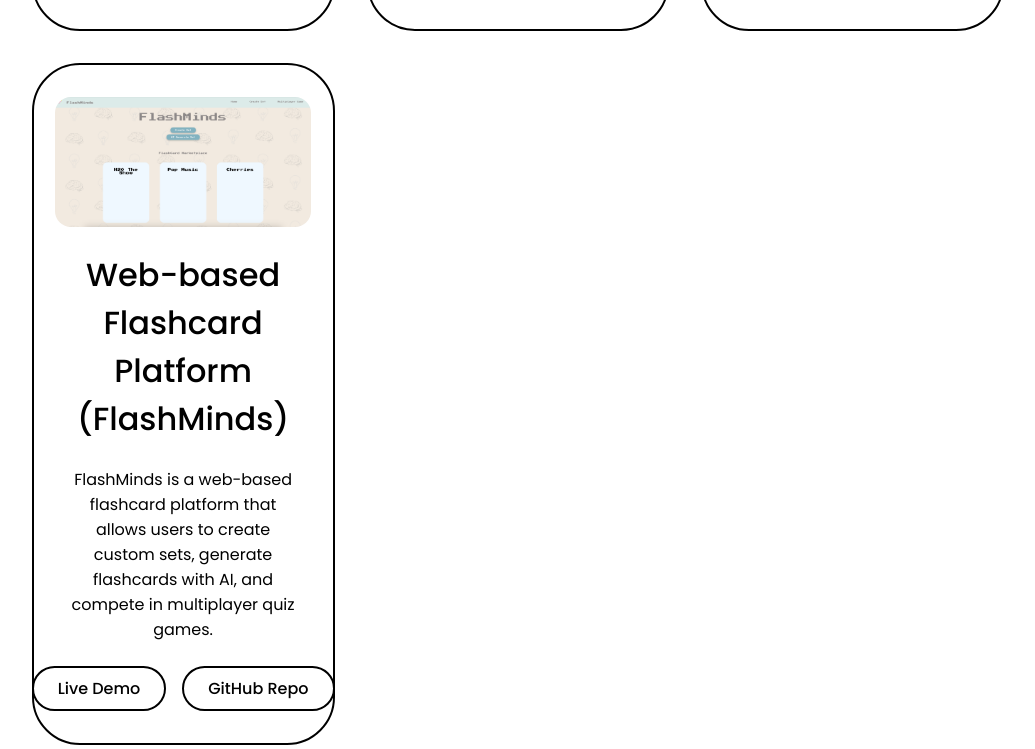
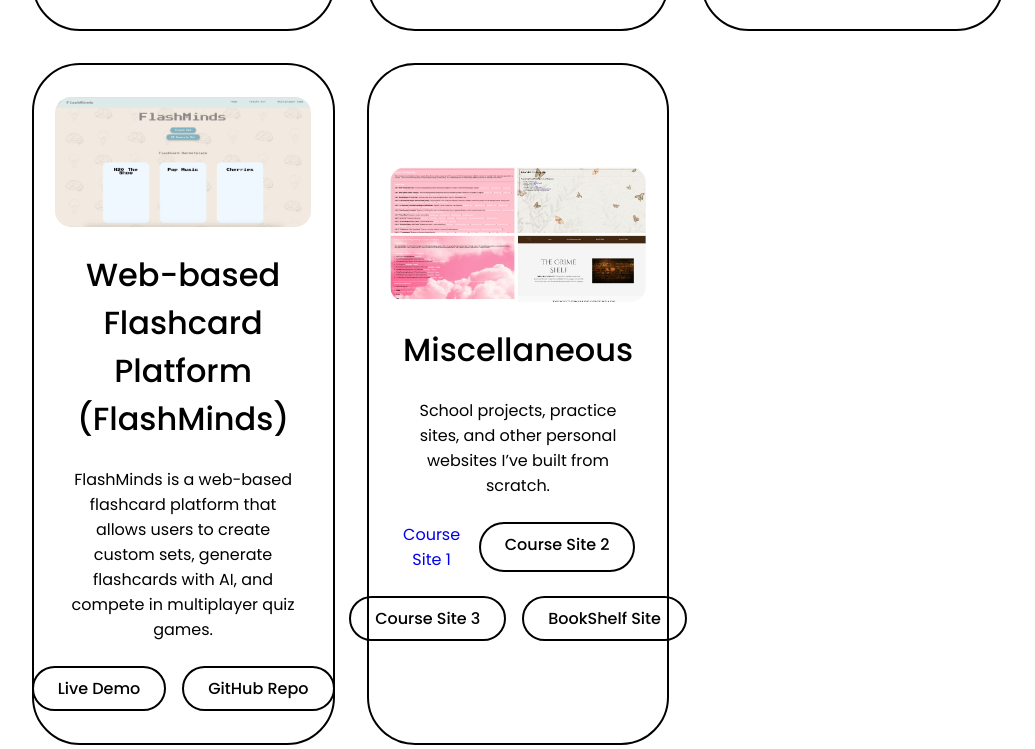
Before and after one commit to edaqu/Portfolio, a plain HTML site: page index.html in a window 1280 px wide. Shown: the part 1178-1927 px from the top of the page, without its empty margins (122-1157 px from the left). Drawn offline with Linux system fonts and the light colour scheme; a web font is replaced by a local one.

Commit message:
Added Project

```diff
--- a/index.html
+++ b/index.html
@@ -115,6 +115,19 @@
             <a href="https://github.com/nidhip26/FlashMinds" target="_blank" class="btn">GitHub Repo</a>
           </div>
       </div>
+        <div class="project-card">
+        <img src="screen1.jpg" alt="">
+        <h3>Miscellaneous</h3>
+        <p>School projects, practice sites, and other personal websites I’ve built from scratch.</p>
+          <div class="btn-group">
+            <a href="http://cs.oswego.edu/~edaquin/CS1WorkSite/">Course Site 1</a>
+            <a href="http://cs.oswego.edu/~edaquin/coursework/ISC250/" target="_blank" class="btn">Course Site 2</a>
+          </div>
+            <div class="btn-group">
+            <a href="http://cs.oswego.edu/~edaquin/CSC344WorkSite/" target="_blank" class="btn">Course Site 3</a>
+            <a href="http://cs.oswego.edu/~edaquin/The%20Crime%20Shelf/" target="_blank" class="btn">BookShelf Site</a>
+          </div>
+      </div>
     </div>
 
   </section>
```
